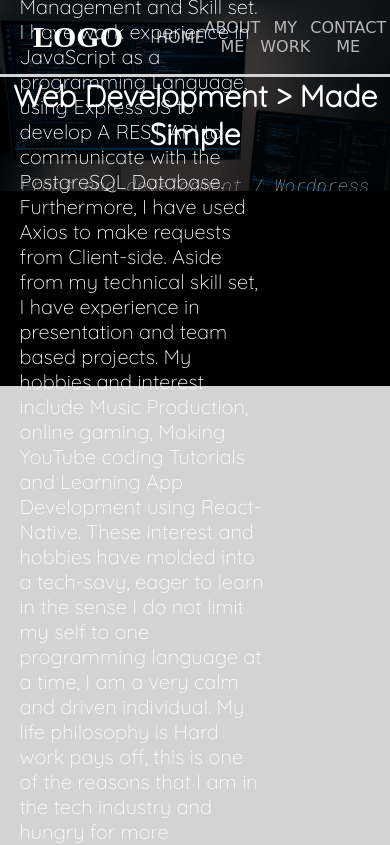
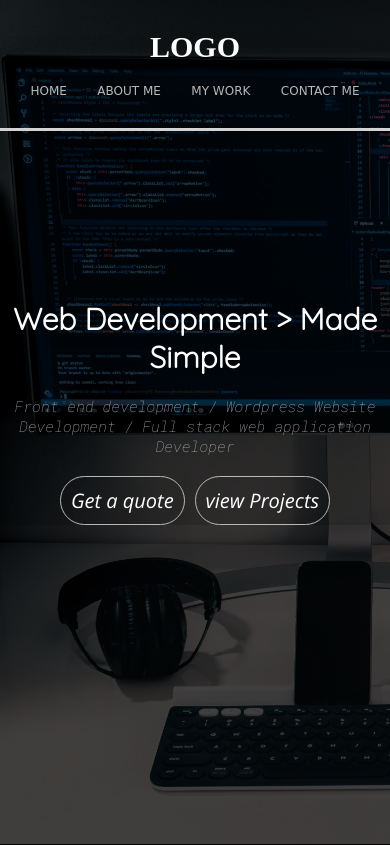
Before and after one commit to Mthobisi-za/mtho-portfolio-latest, a plain HTML site: page index.html in a window 390 px wide. Shown: the top 845 px of the page. Drawn offline with nearby package versions, Linux system fonts and the light colour scheme; a web font is replaced by a local one.

Commit message:
responsive

```diff
--- /dev/null
+++ b/backend/projects.json
@@ -0,0 +1,18 @@
+{
+    "projects":[
+        {
+            "name": "Ocean Capital",
+            "link": "https://ocean-responsive.netlify.app",
+            "pics": "./assets/projects/futurecapital.png",
+            "type": "new",
+            "skills": "html, css, javascript"
+        },
+        {
+            "name": "Soweto Fast Food Market",
+            "link": "https://sowetoffmarket.netlify.app/",
+            "pics": "./assets/projects/sowetofastfood.png",
+            "type": "new",
+            "skills": "html, css, javascript, axios, body-parser, postgresql, cors, express, nodejs, Handlebars"
+        }
+    ]
+}
--- a/css/index.css
+++ b/css/index.css
@@ -9,15 +9,12 @@
 }
 body{
     width: 100%;
-    min-height: 40vw;
-
+    min-height: 100vh;
     background-color: lightgray;
-
 }
 .body{
     width: 100%;
-    height: 50vw;
-    max-height: 49vw;
+    min-height: 100vh;
     overflow: hidden;
     background-image: url('../assets/pc2.jpg');
     background-size: cover;
@@ -25,6 +22,7 @@ body{
 }
 .body-b{
     background-color: #000000b4;
+    height: 100vh;
 }
 .tab{
     display: flex;
@@ -73,7 +71,7 @@ body{
 .top-content .subtitle{
     color: white;
     font-family: 'Quicksand';
-    font-size: 30px;
+    font-size: 30px!important;
     font-weight: bolder;
 }
 .box .p-text{
@@ -112,17 +110,17 @@ body{
     background-repeat: no-repeat;
     background-color: black;
     width: 100%;
-    height: 50vw;
+    min-height: 100vh;
 }
 .about-me-section{
     width: 100%;
-    height: 50vw;
     background-color: #00000092;
     display: flex;
     flex-direction: row;
     flex-wrap: nowrap;
     align-items: center;
     justify-content: center;
+    min-height: 100vh;
 }
 .about-box{
     width: 90%;
@@ -151,3 +149,64 @@ body{
 
 
 /*----about me----*/
+
+
+
+
+/*---responsive----*/
+
+@media (max-width: 700px) {
+    .tab{
+        display: flex;
+        flex-direction: row;
+        flex-wrap: wrap;
+    }
+    .left-tab{
+        width: 100%;
+        padding-top: 10px;
+    }
+    .right-tab{
+        width: 100%;
+        padding-bottom: 30px;
+    }
+    .top-content .box:first-child{
+        padding-top: 20vh;
+    }
+    .subtitle{
+        font-size: 20px!important;
+    }
+    .p-text{
+        font-size: 15px!important;
+    }
+    /**-----**/
+    .box:last-child .btn{
+        padding: 10px!important;
+    }
+    .box:last-child{
+        display: flex;
+        justify-content: left;
+        align-items: flex-start;
+        gap: 10px;
+    }
+    /**-----**/
+    .about-box p{
+        width: 90%;
+        margin: auto;
+        font-size: 15px;
+    }
+}
+
+/*---responsive----*/
+/*---responsive phone----*/
+@media (max-width: 400px) {
+   .right-tab a{
+       font-size: 12px!important;
+   }
+   .about-box p{
+    width: 90%;
+    margin: auto;
+    font-size: 15px;
+    padding-bottom: 20px;
+}
+}
+/*---responsive phone----*/
--- a/index.html
+++ b/index.html
@@ -68,4 +68,6 @@
 
 </script>
   <script defer src="./scripts/css-functions.js"></script>
+  <script defer src="./scripts/getData.js"></script>
+  <script src="./scripts/height.js"></script>
 </html>
--- /dev/null
+++ b/scripts/getData.js
@@ -0,0 +1,9 @@
+document.addEventListener("DOMContentLoaded", ()=>{
+    var listNew = [];
+    var listUpdated = [];
+
+
+    fetch('../backend/projects.json').then(val => val.json()).then(val =>{
+        console.log(val);
+    }).catch(err => console.log(err))
+});
```
Also changed, not shown: assets/projects/futurecapital.png (added), assets/projects/sowetofastfood.png (added), scripts/height.js (added).
